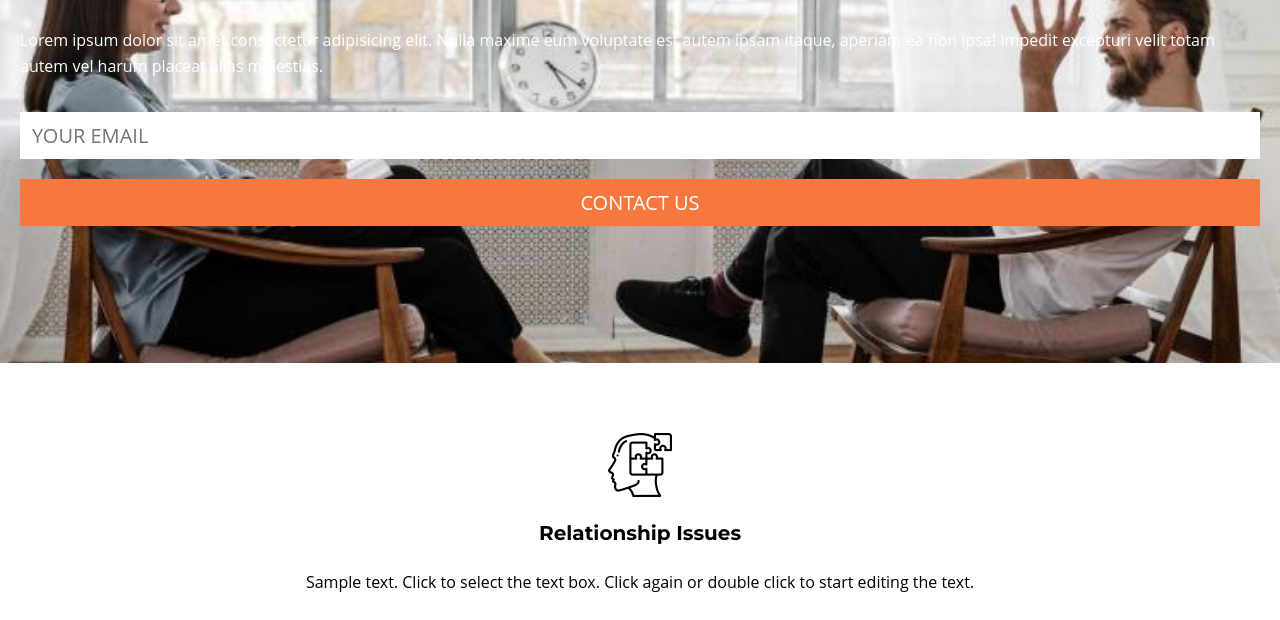
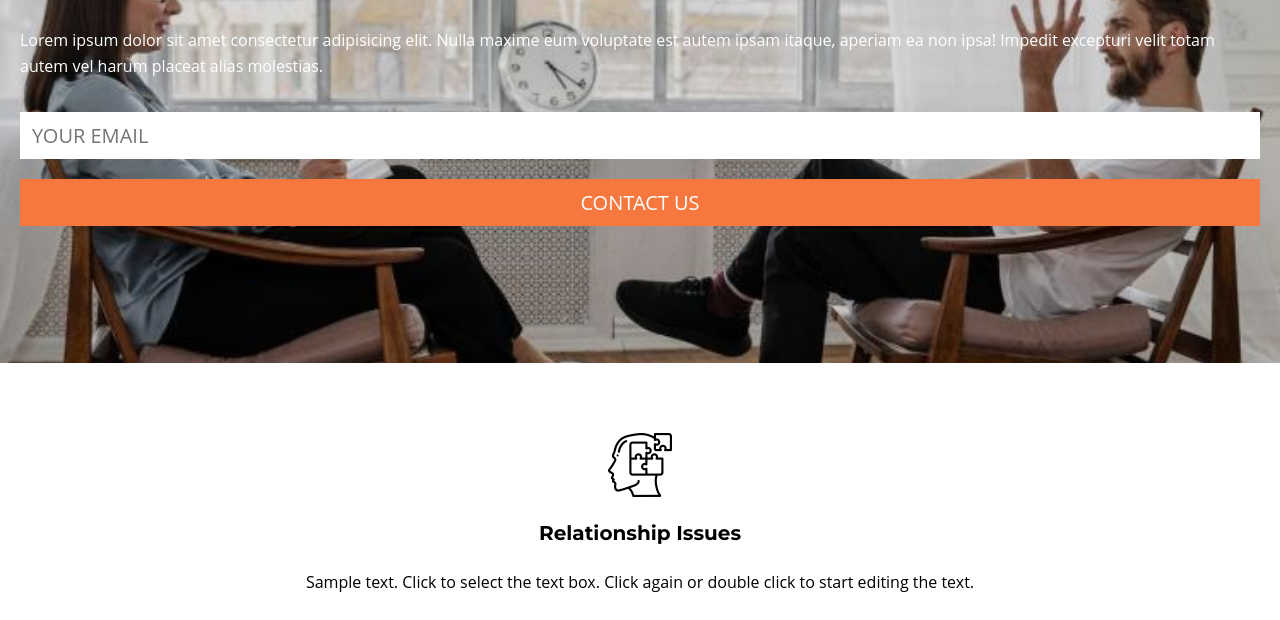
Before and after one commit to davismz09/primer-proyecto, a plain HTML site: page index.html in a window 1280 px wide. Shown: the part 309-929 px from the top of the page. Drawn offline with Linux system fonts and the light colour scheme.

Commit message:
Add gradient in the hero section.

```diff
--- a/estilos.css
+++ b/estilos.css
@@ -141,7 +141,7 @@ container__main {
 }
 
 .hero {
-  background-image: url(img/hero-bg.jpeg);
+  background-image: linear-gradient(0deg, rgba(0, 0, 0, 0.15), rgba(0, 0, 0, 0.15)), url(img/hero-bg.jpeg);
   background-repeat: no-repeat;
   background-size: cover;
   height: 600px;
```
